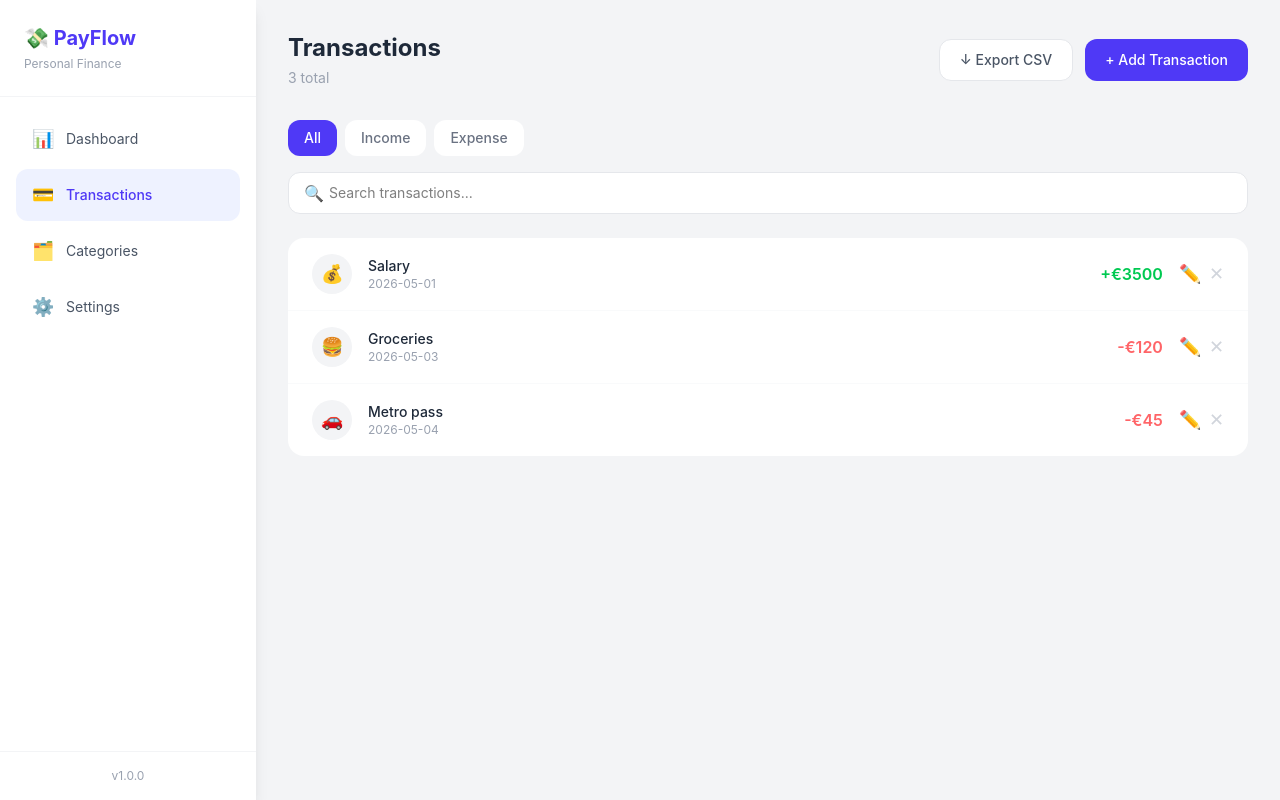
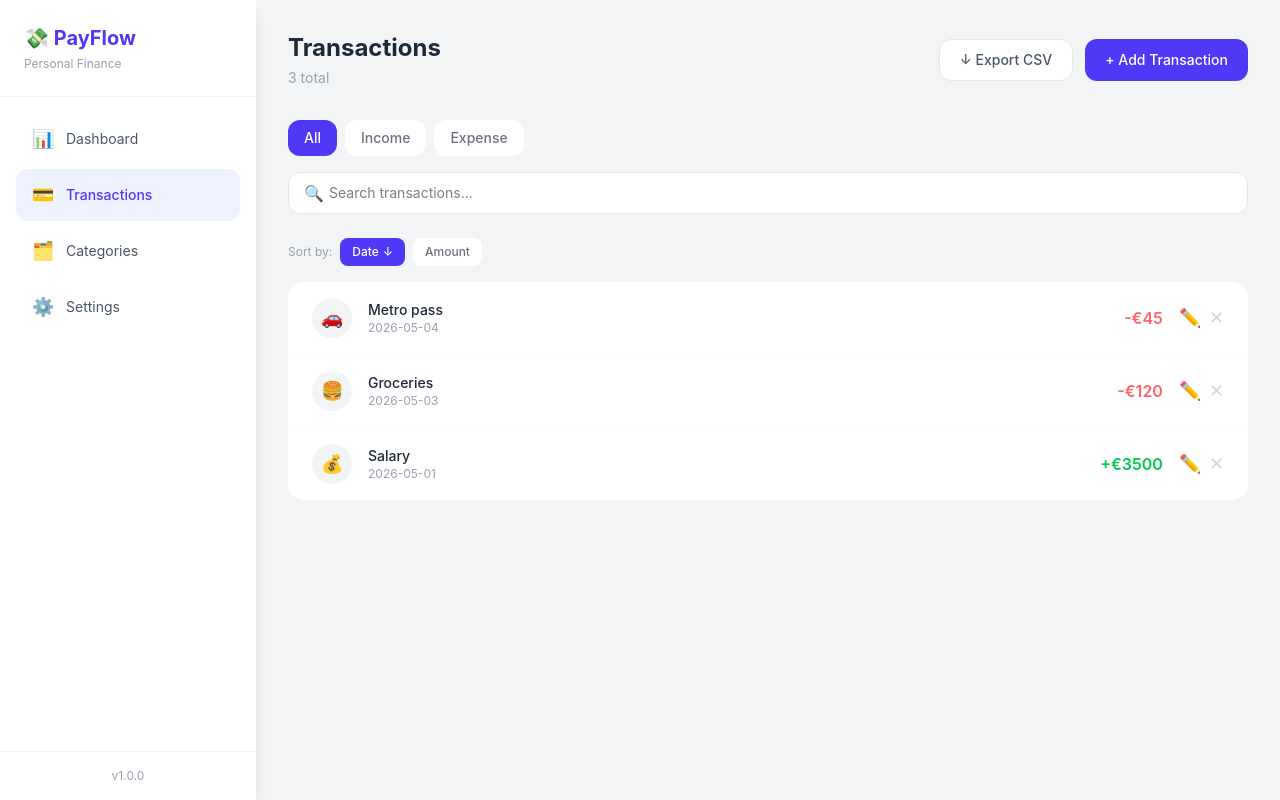
Before and after one commit to IrynaKurnishova/payflow, a Vue app: page /transactions in a window 1280 px wide. Built offline with nearby package versions, Linux system fonts and the light colour scheme; the HTML template or start-up script is replaced by a standard one.

Commit message:
add sorting by date and amount for transactions

```diff
--- a/src/pages/TransactionsPage.vue
+++ b/src/pages/TransactionsPage.vue
@@ -128,6 +128,27 @@
       </button>
     </div>
 
+    <!-- Sort -->
+    <div class="flex items-center gap-2 mb-4">
+      <span class="text-xs text-gray-400">Sort by:</span>
+      <button
+        class="px-3 py-1.5 rounded-lg text-xs font-medium transition-colors flex items-center gap-1"
+        :class="sortBy === 'date' ? 'bg-indigo-600 text-white' : 'bg-white text-gray-500 hover:bg-gray-50'"
+        @click="toggleSort('date')"
+      >
+        Date
+        <span v-if="sortBy === 'date'">{{ sortOrder === 'desc' ? '↓' : '↑' }}</span>
+      </button>
+      <button
+        class="px-3 py-1.5 rounded-lg text-xs font-medium transition-colors flex items-center gap-1"
+        :class="sortBy === 'amount' ? 'bg-indigo-600 text-white' : 'bg-white text-gray-500 hover:bg-gray-50'"
+        @click="toggleSort('amount')"
+      >
+        Amount
+        <span v-if="sortBy === 'amount'">{{ sortOrder === 'desc' ? '↓' : '↑' }}</span>
+      </button>
+    </div>
+
     <!-- Transactions list -->
     <div class="bg-white rounded-2xl overflow-hidden">
       <EmptyState
@@ -208,6 +229,18 @@ const form = ref({
   categoryId: '',
   date: new Date().toISOString().split('T')[0],
 });
+const sortBy = ref<'date' | 'amount'>('date');
+const sortOrder = ref<'asc' | 'desc'>('desc');
+const editingId = ref<string | null>(null);
+
+const toggleSort = (field: 'date' | 'amount') => {
+  if (sortBy.value === field) {
+    sortOrder.value = sortOrder.value === 'asc' ? 'desc' : 'asc'
+  } else {
+    sortBy.value = field
+    sortOrder.value = 'desc'
+  }
+};
 
 const filteredTransactions = computed(() => {
   let result = transactionStore.items
@@ -224,10 +257,15 @@ const filteredTransactions = computed(() => {
     )
   }
 
-  return result
+  return [...result].sort((a, b) => {
+    const modifier = sortOrder.value === 'asc' ? 1 : -1
+    if (sortBy.value === 'date') {
+      return a.date.localeCompare(b.date) * modifier
+    } else {
+      return (a.amount - b.amount) * modifier
+    }
+  })
 });
-
-const editingId = ref<string | null>(null)
 
 const startEdit = (transaction: Transaction) => {
   editingId.value = transaction.id
```
